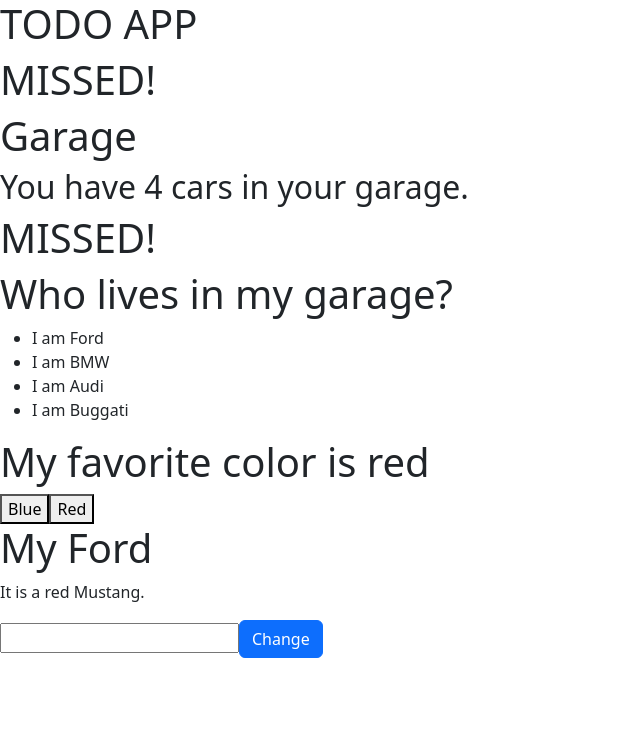
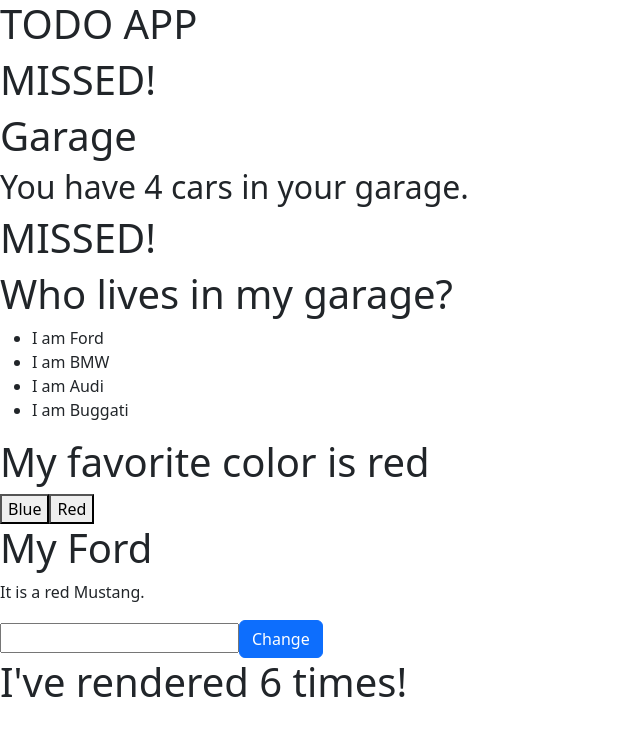
Before and after one commit to sschin002/to-do-app, a React (Create React App) app in the folder client/: page / in a window 1280 px wide. Shown: the top 736 px of the page, without its empty margins (0-640 px from the left). Built offline with nearby package versions, Linux system fonts and the light colour scheme.

Commit message:
useEffect tested

```diff
--- a/client/src/App.js
+++ b/client/src/App.js
@@ -5,6 +5,7 @@
 import List from "./components/List";
 import Hook from "./components/Hook";
 import ArrayHook from "./components/ArrayHook";
+import Timer from "./components/Effect";
 function App() {
   const cars = ["Ford", "BMW", "Audi", "Buggati"];
 
@@ -17,6 +18,7 @@
       <List cars={cars} />
       <Hook />
       <ArrayHook />
+      <Timer />
     </>
   );
 }
--- /dev/null
+++ b/client/src/components/Effect.js
@@ -0,0 +1,13 @@
+import React, { useState, useEffect } from "react";
+
+function Effect() {
+  const [count, setCount] = useState(0);
+  useEffect(() => {
+    setTimeout(() => {
+      setCount((count) => count + 1);
+    }, 1000);
+  });
+  return <h1>I've rendered {count} times! </h1>;
+}
+
+export default Effect;
```
